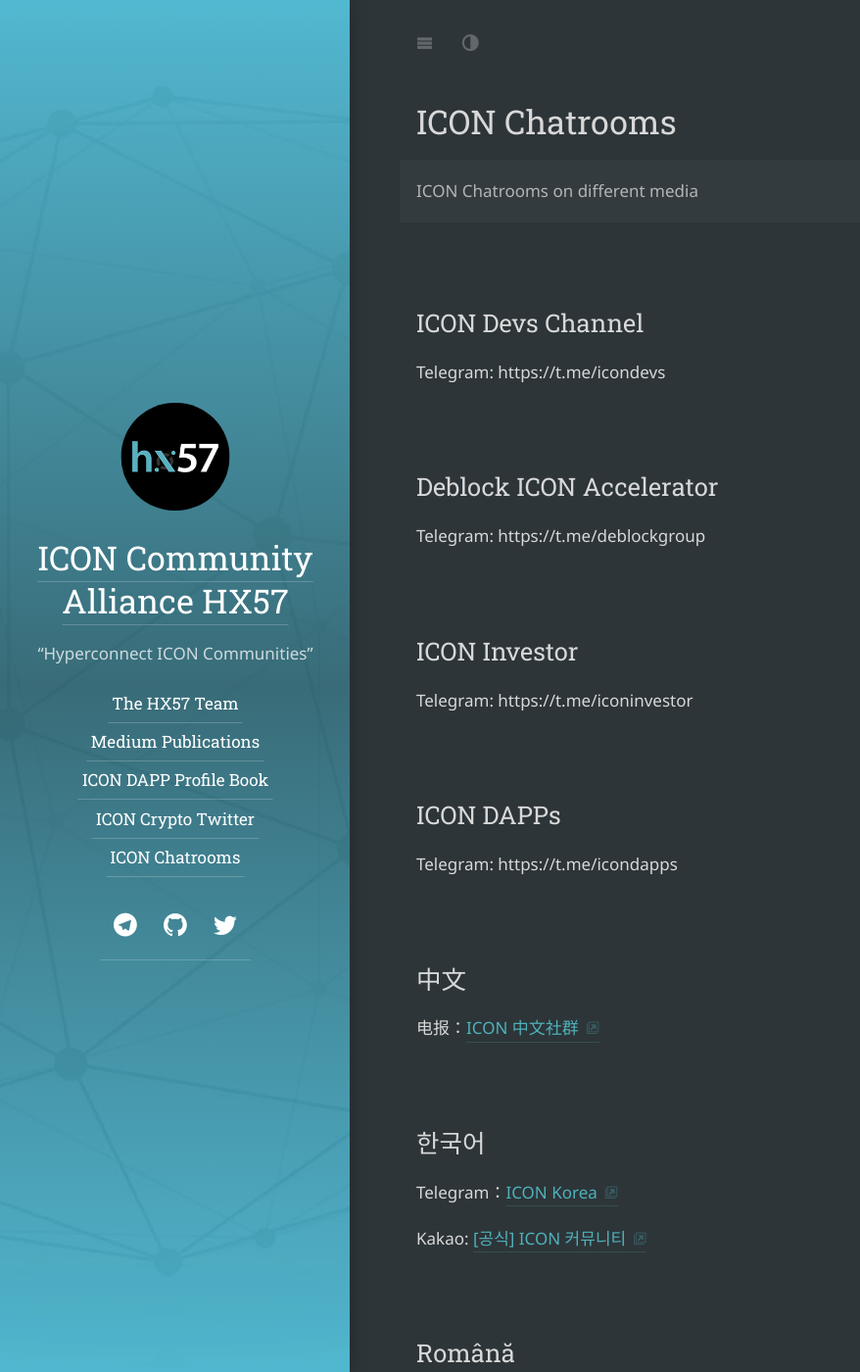
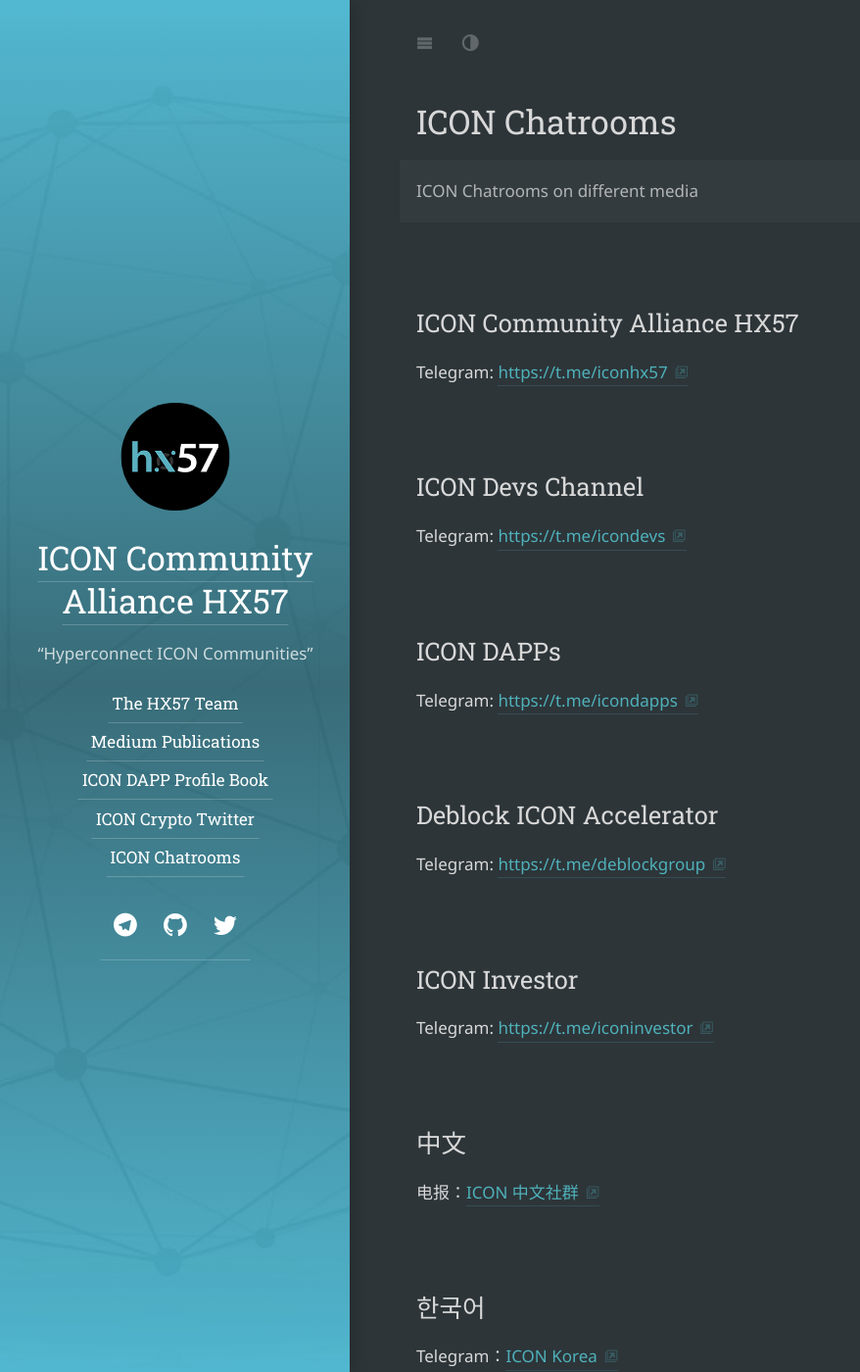
Before and after one commit to hx57/hx57.github.io, a Jekyll site: the page built from chat.md, in a window 1280 px wide and 1400 px high. Shown: the whole window at 98% size, without its empty margins (0-878 px from the left). Built offline with Jekyll 4.4.1, drawn with Linux system fonts in a browser that asks for light colours; some web fonts are replaced.

Commit message:
update links

```diff
--- a/chat.md
+++ b/chat.md
@@ -6,18 +6,20 @@ description: >
 menu: true
 order: 5
 ---
+## ICON Community Alliance HX57
+Telegram: [https://t.me/iconhx57](https://t.me/iconhx57){:target="_blank"}
 
 ## ICON Devs Channel
-Telegram: https://t.me/icondevs
+Telegram: [https://t.me/icondevs](https://t.me/icondevs){:target="_blank"}
+
+## ICON DAPPs
+Telegram: [https://t.me/icondapps](https://t.me/icondapps){:target="_blank"}
 
 ## Deblock ICON Accelerator
-Telegram: https://t.me/deblockgroup
+Telegram: [https://t.me/deblockgroup](https://t.me/deblockgroup){:target="_blank"}
 
 ## ICON Investor
-Telegram: https://t.me/iconinvestor
-
-## ICON DAPPs
-Telegram: https://t.me/icondapps
+Telegram: [https://t.me/iconinvestor](https://t.me/iconinvestor){:target="_blank"}
 
 ## 中文
 电报：[ICON 中文社群](https://t.me/hx57chinese){:target="_blank"}
```
